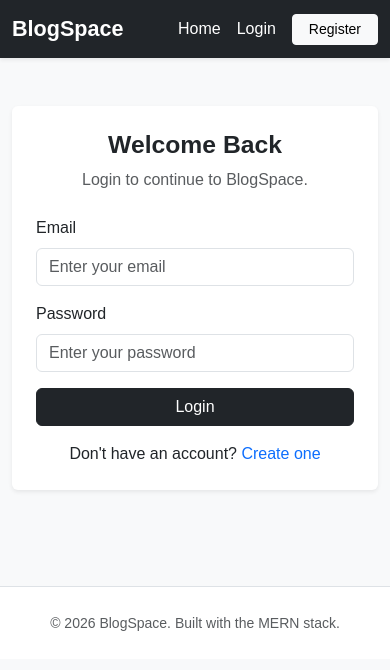
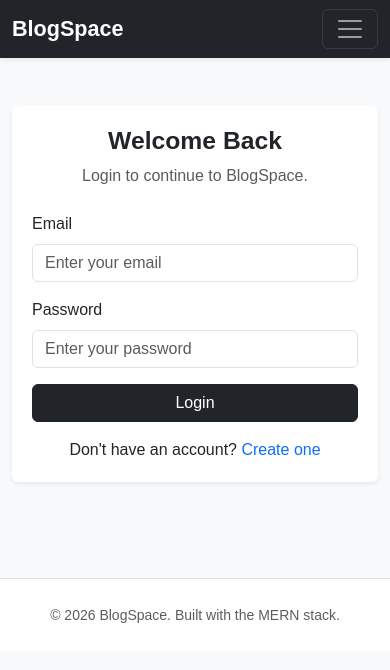
Before and after one commit to ShivaniVishwakarma07/Blogging_Platform, a React app in the folder frontend/: page /login in a window 390 px wide. Shown: the top 670 px of the page. Built offline with nearby package versions, Linux system fonts and the light colour scheme; the HTML template or start-up script is replaced by a standard one.

Commit message:
Make blog platform responsive across devices

```diff
--- a/frontend/src/components/Navbar.jsx
+++ b/frontend/src/components/Navbar.jsx
@@ -15,7 +15,20 @@ function Navbar() {
           BlogSpace
         </Link>
 
-        <div className="d-flex align-items-center gap-3">
+        <button
+          className="navbar-toggler"
+          type="button"
+          data-bs-toggle="collapse"
+          data-bs-target="#mainNavbar"
+          aria-controls="mainNavbar"
+          aria-expanded="false"
+          aria-label="Toggle navigation"
+        >
+          <span className="navbar-toggler-icon"></span>
+        </button>
+
+        <div className="collapse navbar-collapse" id="mainNavbar">
+          <div className="navbar-nav ms-auto align-items-lg-center gap-lg-3">
             <Link to="/" className="nav-link text-white">
               Home
             </Link>
@@ -26,11 +39,16 @@ function Navbar() {
                   Profile
                 </Link>
 
-              <Link to="/create-post" className="btn btn-light btn-sm px-3">
+                <Link
+                  to="/create-post"
+                  className="btn btn-light btn-sm px-3 my-2 my-lg-0"
+                >
                   Write
                 </Link>
 
-              <span className="text-white">Hi, {user.name}</span>
+                <span className="text-white user-greeting">
+                  Hi, {user.name}
+                </span>
 
                 <button
                   className="btn btn-outline-light btn-sm"
@@ -45,11 +63,15 @@ function Navbar() {
                   Login
                 </Link>
 
-              <Link to="/register" className="btn btn-light btn-sm px-3">
+                <Link
+                  to="/register"
+                  className="btn btn-light btn-sm px-3 my-2 my-lg-0"
+                >
                   Register
                 </Link>
               </>
             )}
+          </div>
         </div>
       </div>
     </nav>
--- a/frontend/src/index.css
+++ b/frontend/src/index.css
@@ -29,3 +29,61 @@ a {
   border-radius: 12px;
   background: #ffffff;
 }
+
+.user-greeting {
+  white-space: nowrap;
+}
+
+@media (max-width: 991.98px) {
+  .navbar-nav {
+    padding-top: 15px;
+    padding-bottom: 10px;
+  }
+
+  .user-greeting {
+    padding: 8px 0;
+  }
+}
+
+@media (max-width: 767.98px) {
+  .home-subtitle {
+    font-size: 1rem;
+  }
+
+  .display-4 {
+    font-size: 2.4rem;
+  }
+
+  .card-body {
+    padding: 1.25rem !important;
+  }
+
+  .pagination {
+    flex-wrap: wrap;
+    gap: 4px;
+  }
+}
+
+@media (max-width: 575.98px) {
+  .display-4 {
+    font-size: 2rem;
+  }
+
+  .home-subtitle {
+    font-size: 0.95rem;
+  }
+
+  .input-group-lg {
+    flex-direction: column;
+  }
+
+  .input-group-lg .form-control,
+  .input-group-lg .btn {
+    width: 100%;
+    border-radius: 0.375rem !important;
+  }
+
+  .empty-state {
+    padding: 40px 15px;
+  }
+}
--- a/frontend/src/main.jsx
+++ b/frontend/src/main.jsx
@@ -2,6 +2,7 @@ import { StrictMode } from "react";
 import { createRoot } from "react-dom/client";
 import { BrowserRouter } from "react-router-dom";
 import "bootstrap/dist/css/bootstrap.min.css";
+import "bootstrap/dist/js/bootstrap.bundle.min.js";
 import "./index.css";
 import App from "./App.jsx";
 import { AuthProvider } from "./context/AuthContext";
```
Lines whose indentation alone changed are shown as unchanged.
